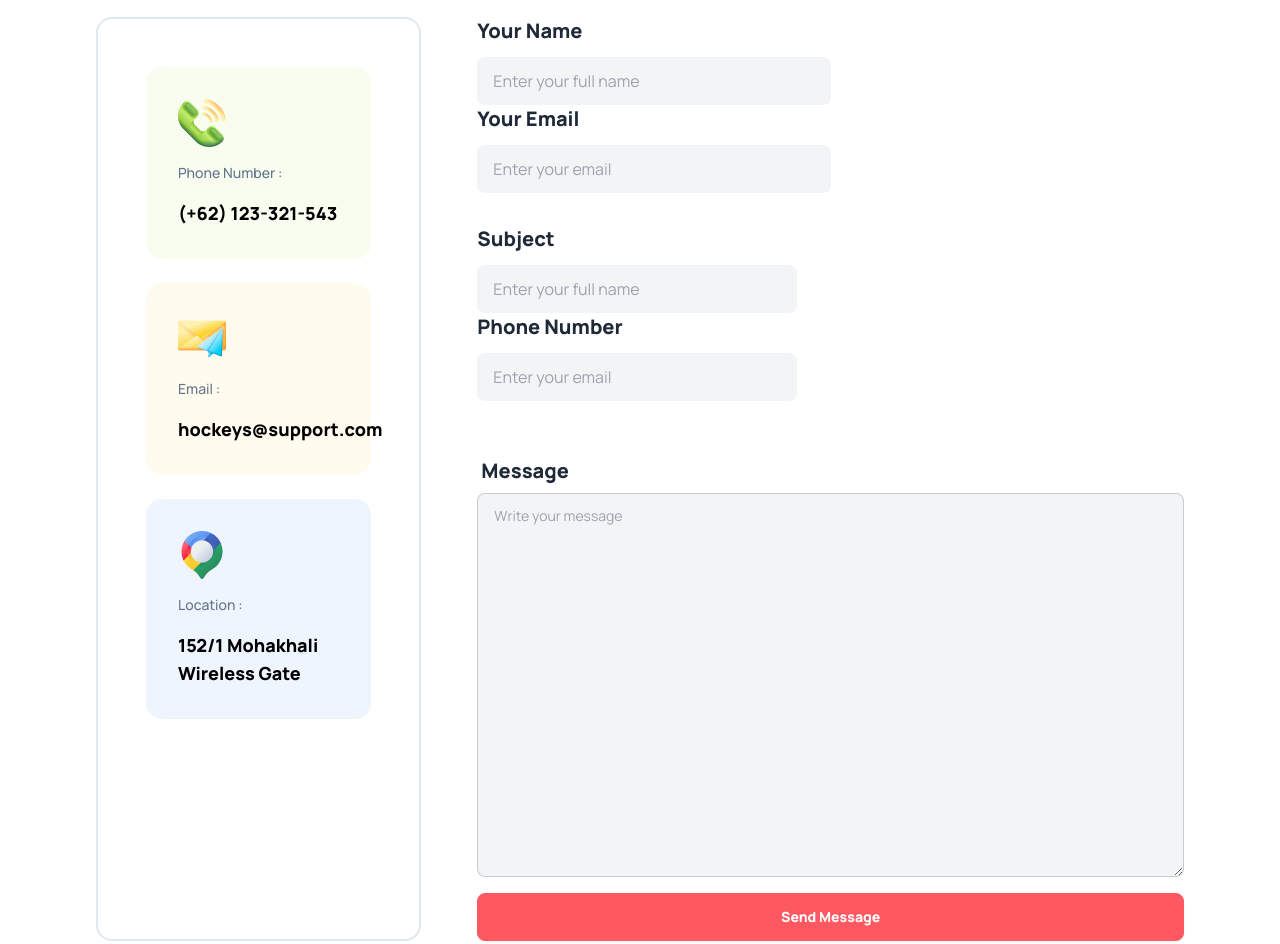
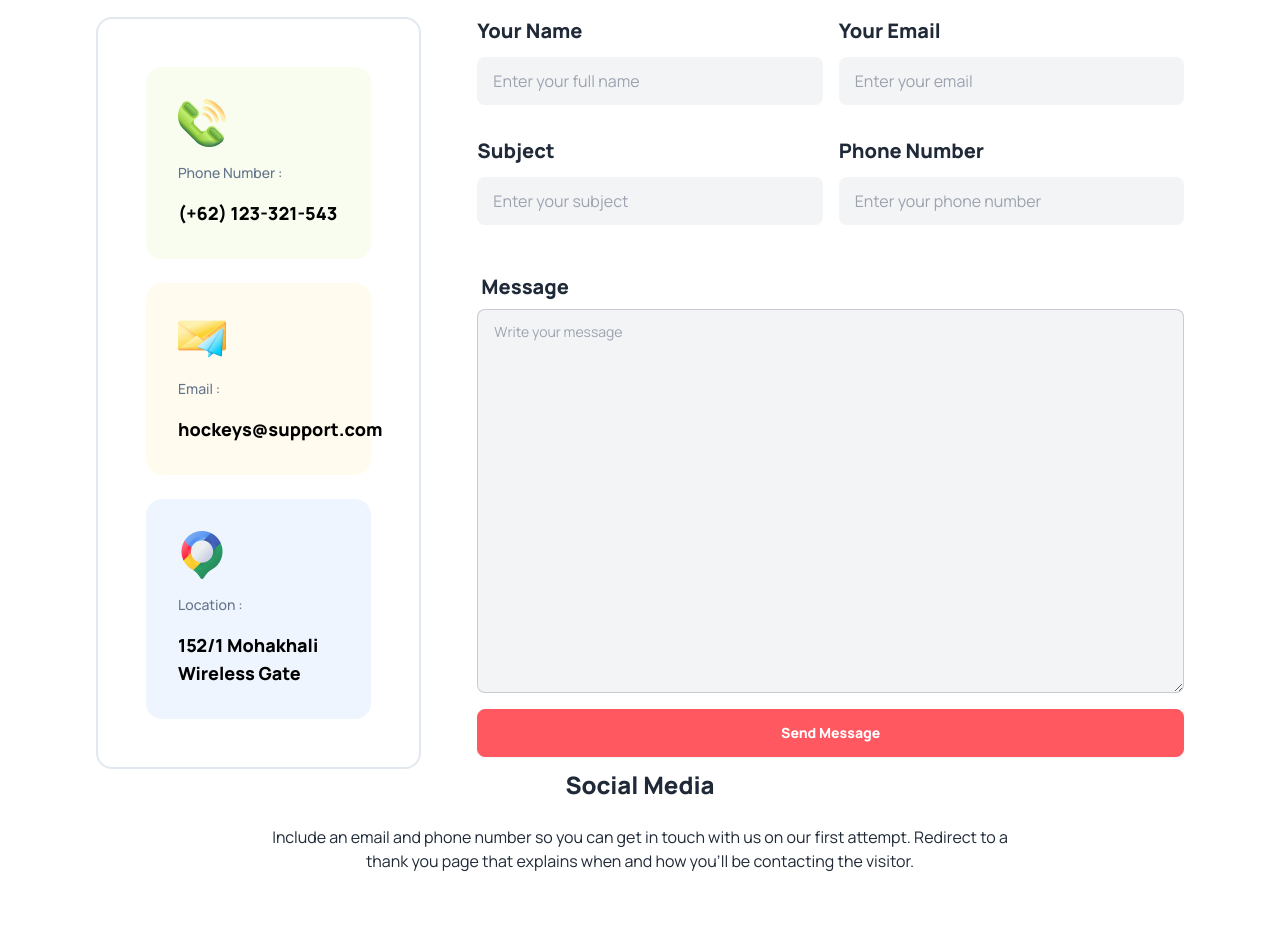
Before and after one commit to Juwel-771/hockey, a plain HTML site: page index.html in a window 1280 px wide. Shown: the part 3460-4404 px from the top of the page. Drawn offline with nearby package versions, Linux system fonts and the light colour scheme.

Commit message:
form section created

```diff
--- a/index.html
+++ b/index.html
@@ -387,30 +387,30 @@
           </div>
 
           <!-- contact form section -->
-          <div class="flex flex-col lg:col-span-2">
+          <div class="lg:col-span-2">
             <form action="#" class="">
-              <div class="flex flex-col lg:flex justify-evenly">
-                <div class="w-1/2 space-y-3">
+              <div class="lg:flex gap-4 justify-evenly">
+                <div class="lg:w-1/2 space-y-3">
                   <p class="text-xl font-extrabold"><label for="#">Your Name</label></p>
                   <input type="text" placeholder="Enter your full name" class="input input-bordered w-full border-none bg-gray-100" />
                 </div>
-               <div class="w-1/2 space-y-3">
+               <div class="lg:w-1/2 space-y-3">
                   <p class="text-xl font-extrabold"><label for="#">Your Email</label></p>
                   <input type="text" placeholder="Enter your email" class="input input-bordered w-full border-none bg-gray-100" />
                </div>
               </div>
 
-              <div class="flex flex-col w-full lg:flex justify-evenly mt-8">
-                <div class="w-1/2 space-y-3">
+              <div class="lg:flex gap-4 justify-evenly mt-8">
+                <div class="lg:w-1/2 space-y-3">
                   <p class="text-xl font-extrabold"><label for="#">Subject</label></p>
-                  <input type="text" placeholder="Enter your full name" class="input input-bordered w-full max-w-xs border-none bg-gray-100" />
+                  <input type="text" placeholder="Enter your subject" class="input input-bordered w-full border-none bg-gray-100" />
                 </div>
-               <div class="w-1/2 space-y-3">
+               <div class="lg:w-1/2 space-y-3">
                   <p class="text-xl font-extrabold"><label for="#">Phone Number</label></p>
-                  <input type="text" placeholder="Enter your email" class="input input-bordered w-full max-w-xs border-none bg-gray-100" />
+                  <input type="text" placeholder="Enter your phone number" class="input input-bordered w-full border-none bg-gray-100" />
                </div>
               </div>
-              <div class=mt-12>
+              <div class=mt-10>
                 <label class="form-control">
                   <div class="label">
                     <span class="text-xl font-extrabold">Message</span>
@@ -424,6 +424,12 @@
             </form>
           </div>
 
+        </div>
+
+        <!-- get in touch social media  -->
+        <div class="text-center">
+          <h1 class="text-xl lg:text-2xl font-extrabold">Social Media</h1>
+          <p class="details-tex mt-6">Include an email and phone number so you can get in touch with us on our first attempt. Redirect to a <br> thank you page that explains when and how you'll be contacting the visitor.</p>
         </div>
 
         </section>
```
